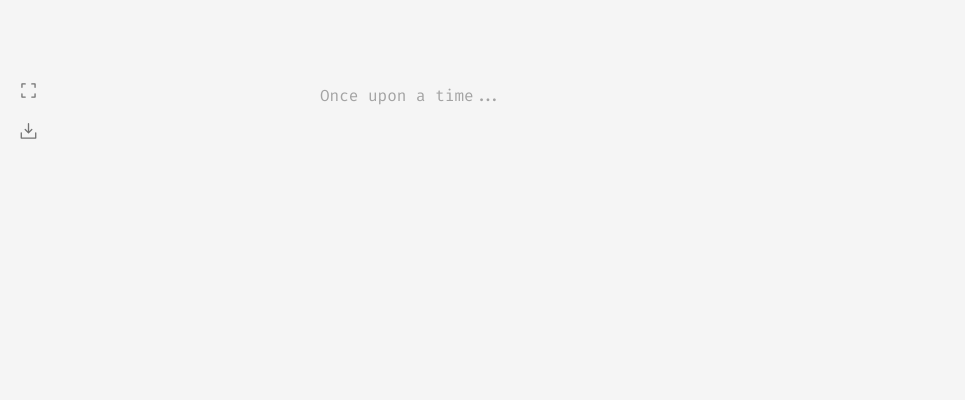
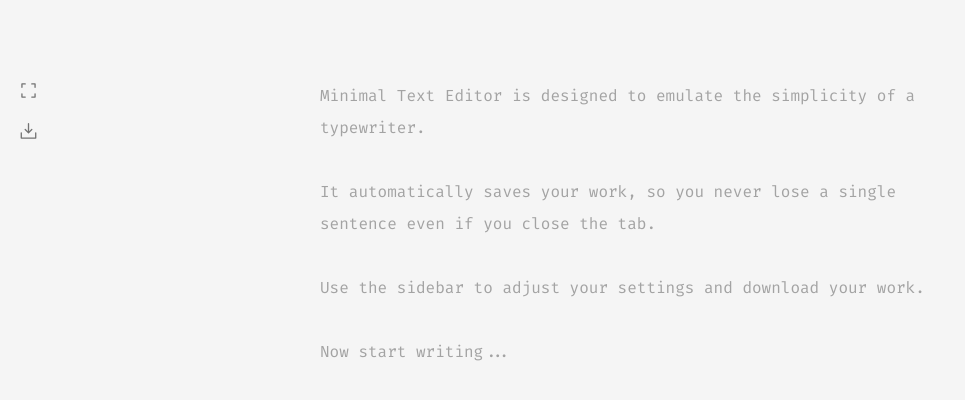
Before and after one commit to ashleymays/text-editor, a React (Vite) app: page / in a window 1280 px wide. Shown: the top 400 px of the page, without its empty margins (0-965 px from the left). Built offline with nearby package versions, Linux system fonts and the light colour scheme; the HTML template or start-up script is replaced by a standard one.

Commit message:
Update index.jsx

```diff
--- a/src/components/text-field/index.jsx
+++ b/src/components/text-field/index.jsx
@@ -1,5 +1,11 @@
 import TextareaAutosize from 'react-textarea-autosize';
 import useLocalStorage from '../../hooks/use-local-storage';
+
+const placeholder = `Minimal Text Editor is designed to emulate the simplicity of a typewriter.\n
+It automatically saves your work, so you never lose a single sentence even if you close the tab.\n
+Use the sidebar to adjust your settings and download your work.\n
+Now start writing...
+`;
 
 function TextField() {
   const [text, setText] = useLocalStorage('text', '');
@@ -15,7 +21,7 @@ function TextField() {
   return (
     <div className="flex w-full h-full">
       <TextareaAutosize
-        placeholder="Once upon a time..."
+        placeholder={placeholder}
         className="min-h-full border-none outline-none text-neutral-900 placeholder:text-neutral-400 dark:text-neutral-300 dark:placeholder:text-neutral-600 font-mono text-base max-xs:text-xs max-sm:text-xs leading-loose flex-1 resize-none overflow-hidden bg-transparent ml-10 md:ml-12 lg:ml-0 xl:ml-0 2xl:ml-0 pb-[45vh] pt-4 pl-0 pr-4 md:px-28 md:pt-20 lg:px-60 lg:pt-20 xl:px-80 xl:pt-20 2xl:px-80 2xl:pt-20"
         spellCheck={false}
         onInput={updateText}
```
